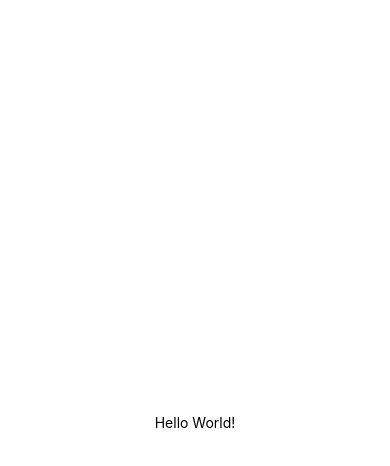
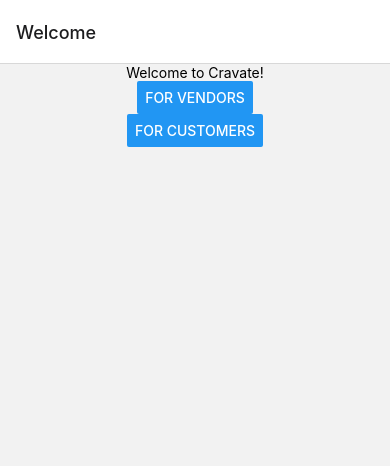
Before and after one commit to edwin-adams/Cravate-app, a React Native app in the folder frontend/: screen /home in a window 390 px wide. Shown: the top 466 px of the page. Built offline with nearby package versions, Linux system fonts and the light colour scheme.

Commit message:
React Stack Navigation Template setup

```diff
--- a/frontend/App.js
+++ b/frontend/App.js
@@ -1,20 +1,32 @@
-import { StatusBar } from 'expo-status-bar';
-import { StyleSheet, Text, View } from 'react-native';
+import HomeScreen from "./screens/HomeScreen";
+import VendorLanding from "./screens/VendorLanding";
+import CustomerLanding from "./screens/CustomerLanding";
+import { NavigationContainer } from "@react-navigation/native";
+import { createNativeStackNavigator } from "@react-navigation/native-stack";
+
+const Stack = createNativeStackNavigator();
 
 export default function App() {
   return (
-    <View style={styles.container}>
-      <Text>Hello World!</Text>
-      <StatusBar style="auto" />
-    </View>
+    <NavigationContainer>
+      <Stack.Navigator>
+        <Stack.Screen
+          name="home"
+          component={HomeScreen}
+          options ={{title: "Welcome"}}
+        />
+        <Stack.Screen
+          name="VendorLanding"
+          component={VendorLanding}
+          options ={{title: "Vendor Authentication"}}
+        />
+        <Stack.Screen
+          name="CustomerLanding"
+          component={CustomerLanding}
+          options ={{title: "Customer Authentication"}}
+        />
+      </Stack.Navigator>
+    </NavigationContainer>
+
   );
-}
-
-const styles = StyleSheet.create({
-  container: {
-    flex: 1,
-    backgroundColor: '#fff',
-    alignItems: 'center',
-    justifyContent: 'center',
-  },
-});
+};
--- a/frontend/package.json
+++ b/frontend/package.json
@@ -9,6 +9,8 @@
     "web": "expo start --web"
   },
   "dependencies": {
+    "@react-navigation/native": "^6.1.6",
+    "@react-navigation/native-stack": "^6.9.12",
     "expo": "~48.0.6",
     "expo-status-bar": "~1.4.4",
     "react": "18.2.0",
--- /dev/null
+++ b/frontend/screens/CustomerLanding.js
@@ -0,0 +1,27 @@
+import {StatusBar} from 'expo-status-bar';
+import {StyleSheet, Text, View, Button} from 'react-native';
+
+export default function VendorLanding() {
+    return (
+        <View style = {styles.container}>
+            <Text>Customer Login & Signup</Text>
+
+            {/*<Button
+                title = "For Vendors"
+                onPress = {() => navigation.navigate("VendorLanding")}
+            />
+            <Button
+                title = "For Customers"
+                onPress = {() => navigation.navigate("ConsumerLanding")}
+            /> */}
+        </View>
+    );
+}
+
+const styles = StyleSheet.create({
+    container: {
+        backgroundColor: "t#fff",
+        alignItems: "center",
+        justifyContent: "center",
+    }
+});
--- /dev/null
+++ b/frontend/screens/HomeScreen.js
@@ -0,0 +1,26 @@
+
+import {StyleSheet, Text, View, Button} from 'react-native';
+
+export default function HomeScreen({navigation}) {
+    return (
+        <View style = {styles.container}>
+            <Text>Welcome to Cravate!</Text>
+            <Button
+                title = "For Vendors"
+                onPress = {() => navigation.navigate("VendorLanding")}
+            />
+            <Button
+                title = "For Customers"
+                onPress = {() => navigation.navigate("CustomerLanding")}
+            />
+        </View>
+    );
+}
+
+const styles = StyleSheet.create({
+    container: {
+        backgroundColor: "t#fff",
+        alignItems: "center",
+        justifyContent: "center",
+    }
+});
--- /dev/null
+++ b/frontend/screens/VendorLanding.js
@@ -0,0 +1,27 @@
+
+import {StyleSheet, Text, View, Button} from 'react-native';
+
+export default function VendorLanding() {
+    return (
+        <View style = {styles.container}>
+            <Text>Vendor Login & Signup</Text>
+
+            {/*<Button
+                title = "For Vendors"
+                onPress = {() => navigation.navigate("VendorLanding")}
+            />
+            <Button
+                title = "For Customers"
+                onPress = {() => navigation.navigate("ConsumerLanding")}
+            /> */}
+        </View>
+    );
+}
+
+const styles = StyleSheet.create({
+    container: {
+        backgroundColor: "t#fff",
+        alignItems: "center",
+        justifyContent: "center",
+    }
+});
--- a/frontend/src/screens/maps/map.js
+++ /dev/null
@@ -1 +0,0 @@
-//placeholder
```
Also changed, not shown: frontend/screens/authentication/login.js (renamed from frontend/src/screens/authentication/login.js), frontend/screens/maps/map.js (renamed from frontend/src/navigation/navigation.js), 1 other file (tests, documents, lock files or other folders).
